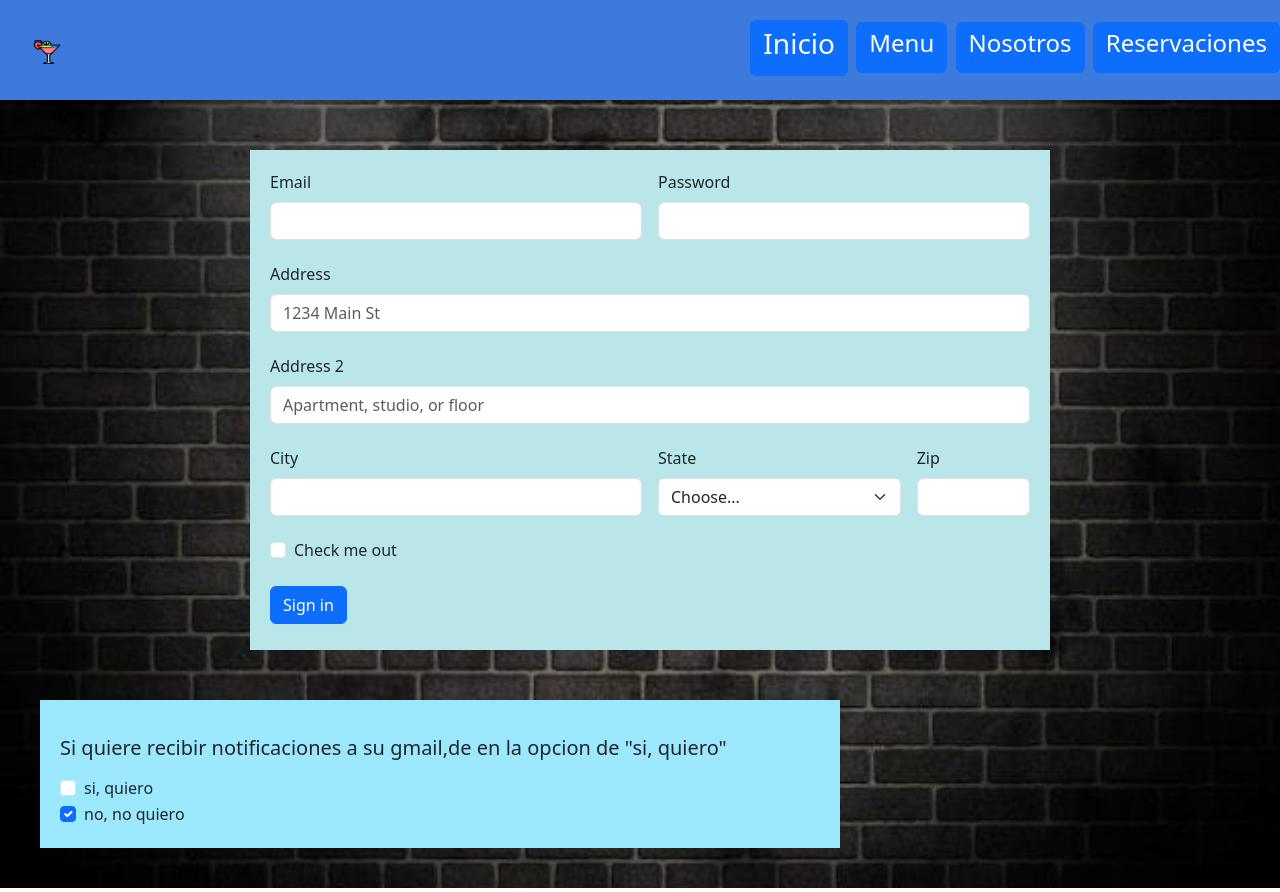
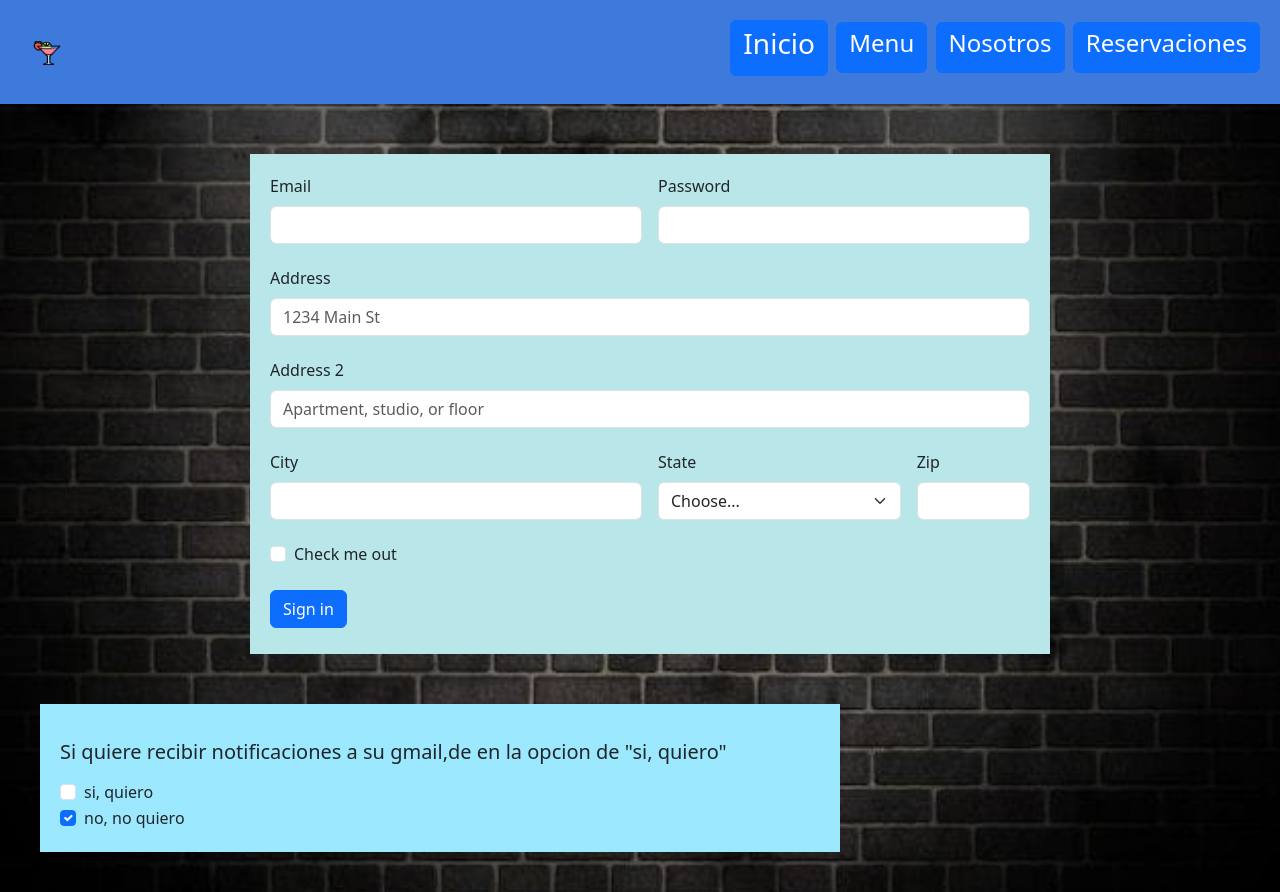
Before and after one commit to Orne-Levato/mi-repositorio-2.0, a website: page pase vip.html in a window 1280 px wide. Drawn offline with nearby package versions, Linux system fonts and the light colour scheme.

Commit message:
le agregue el  container de boostrap a todas las pag

```diff
--- a/pase vip.html
+++ b/pase vip.html
@@ -23,7 +23,7 @@
   </style>
 
 
-    <div class="contenedor5">
+    <div class="contenedor5 container-fluid">
         <nav class="navbar">
             <div class="container">
               <a class="navbar-brand" href="#">
@@ -40,7 +40,7 @@
              </h2>
             </div>
 
-    <div class="content3">
+    <div class="content3 container-fluid">
     <form class="row g-3">
         <div class="col-md-6">
           <label for="inputEmail4" class="form-label">Email</label>
--- a/scss/styles.scss
+++ b/scss/styles.scss
@@ -47,8 +47,8 @@
 
 .contenedor5{
     background-color: rgb(62, 122, 220);
-    height: 100px;
-    width: 1300px;
+    height: 20%;
+    width: 100%;
     display: flex;
     justify-content: space-between;
     padding: 20px;
```
Also changed, not shown: index.html (+1 -1 lines), menu.html (+1 -1 lines), nosotros.html (+1 -1 lines), reservaciones.html (+1 -1 lines), css/styles.css.
